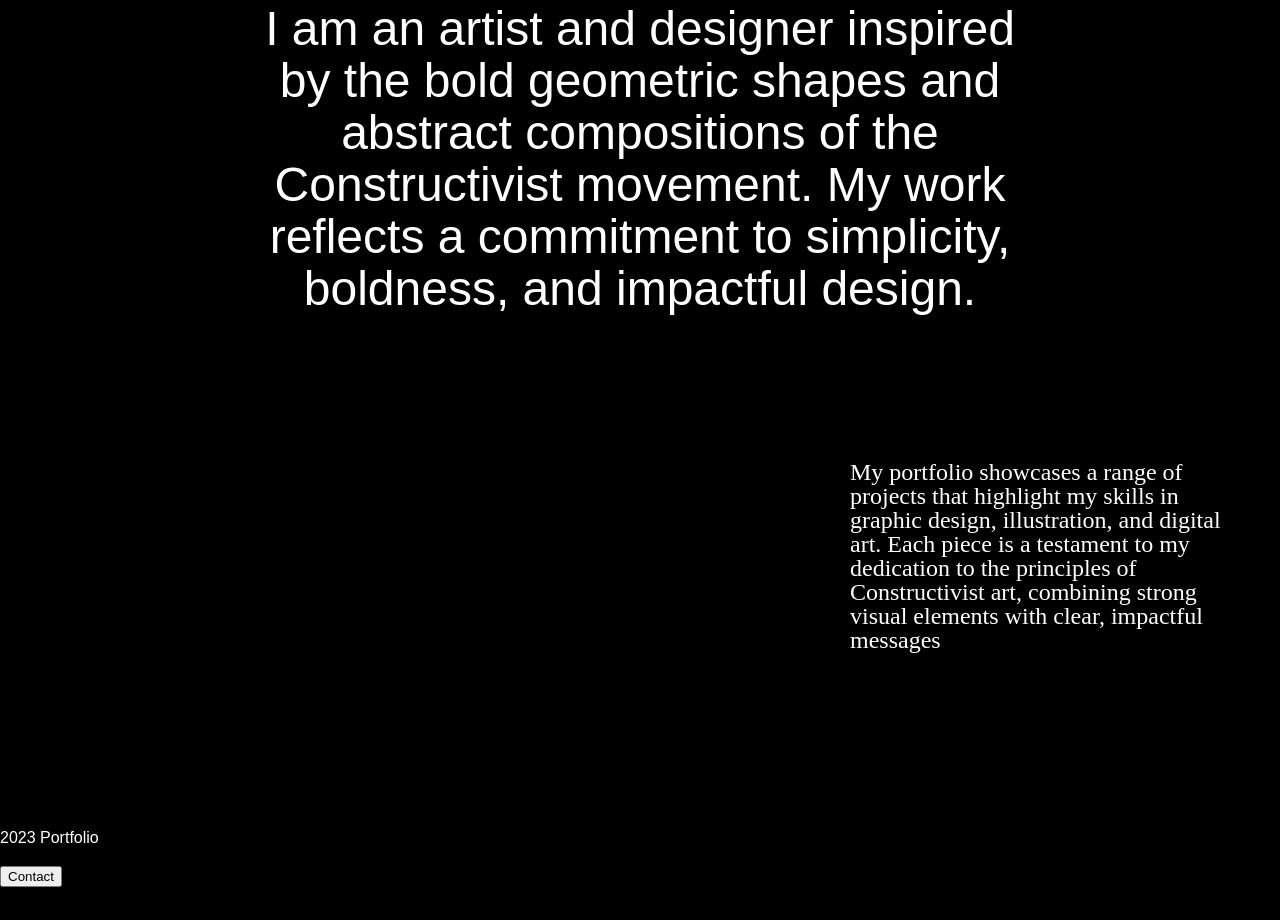
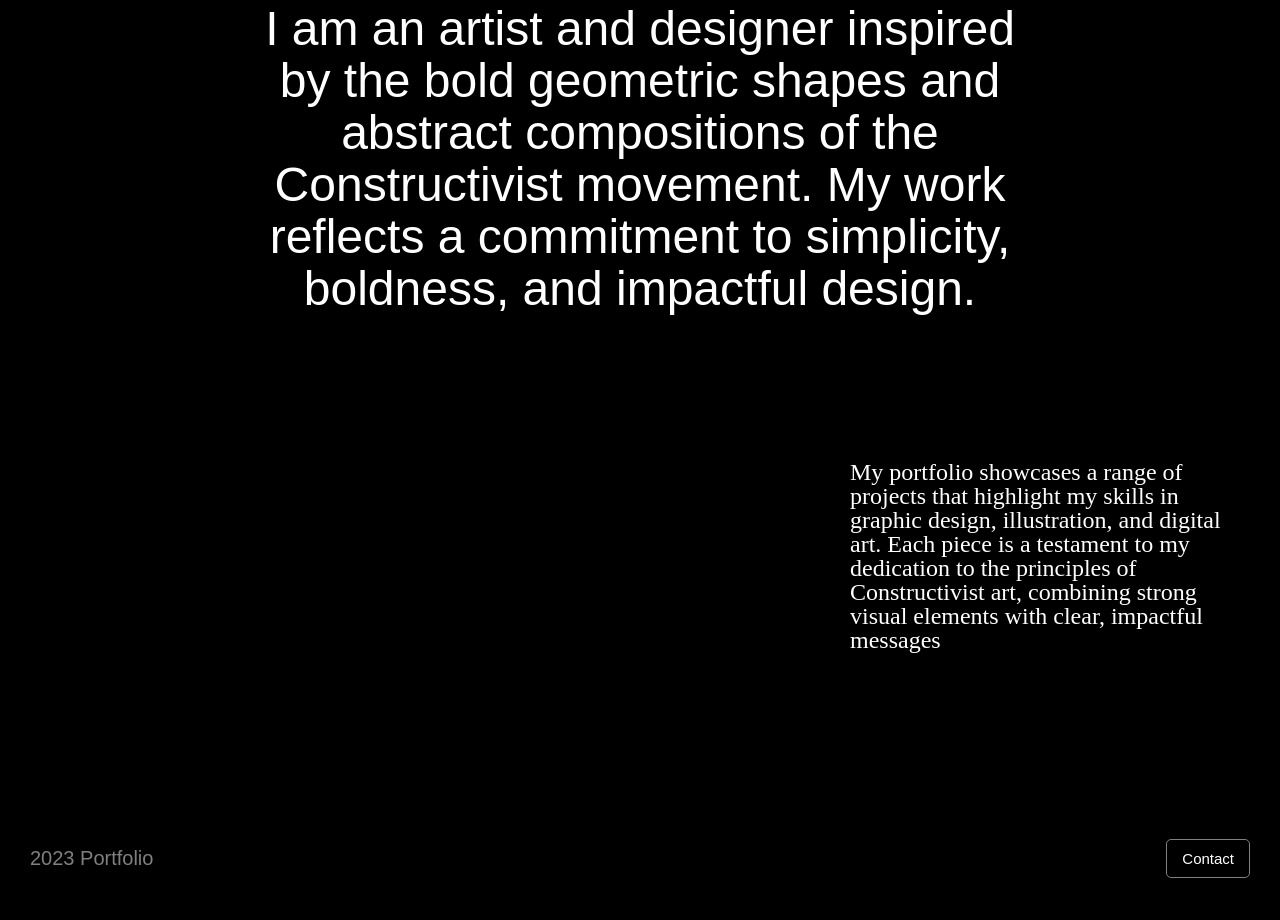
Before and after one commit to NSTKrishna/Capstone-Project, a plain HTML site: page index.html in a window 1280 px wide. Shown: the part 886-1806 px from the top of the page. Before the commit the page ends 1773 px from the top, so only its background shows below. Drawn offline with Linux system fonts and the light colour scheme.

Commit message:
Footer style added

```diff
--- a/style.css
+++ b/style.css
@@ -140,3 +140,21 @@ body {
 .card h3{
     margin: 0;
 }
+
+.footer{
+    display:flex;
+    justify-content:space-between;
+    align-items: center;
+    margin: 30px;
+    color:grey;
+    font-size: 20px;
+}
+
+.button{
+    background-color: black;
+    color: white;
+    border-radius: 5px;
+    border: 0.5px solid grey;
+    font-size: 15px ;
+    padding: 10px 15px;
+}
```
